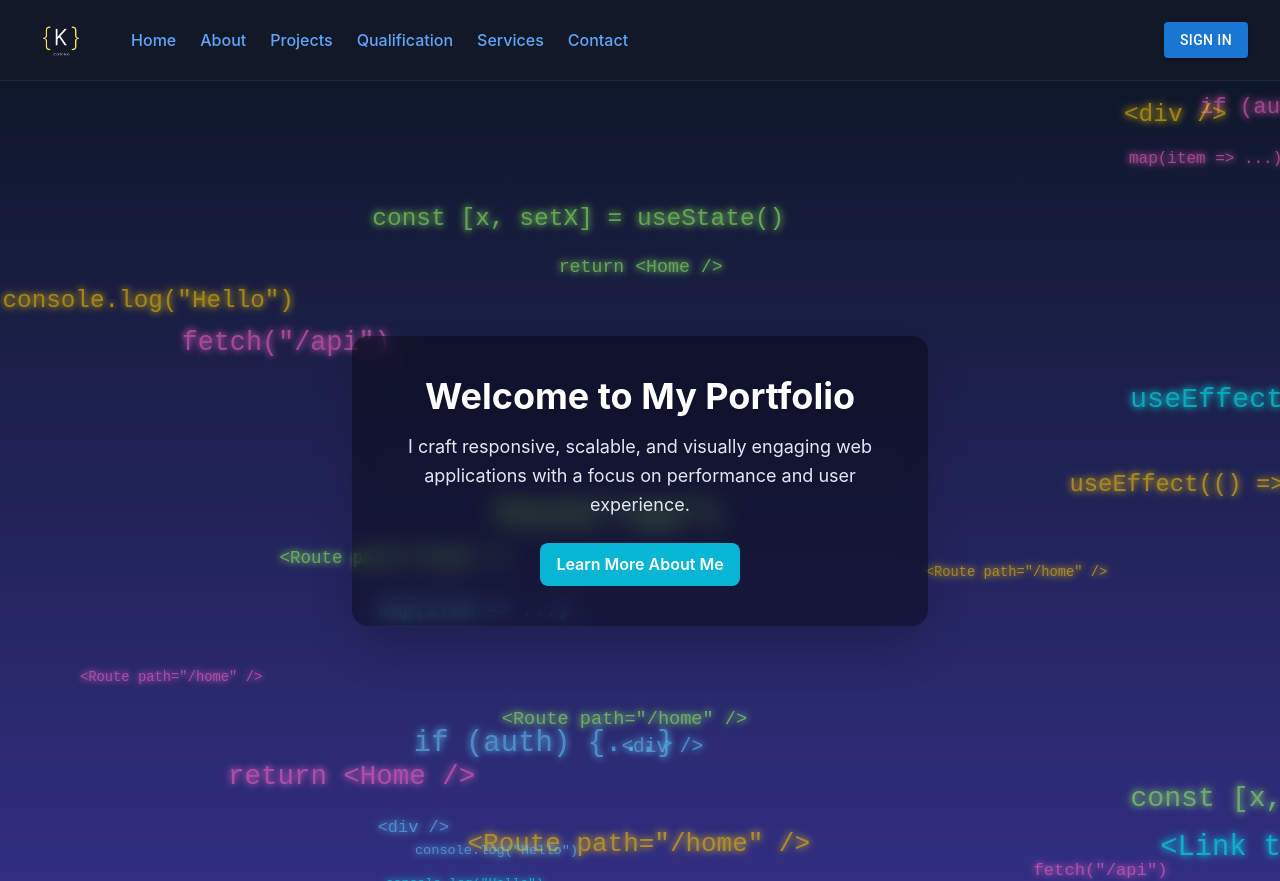
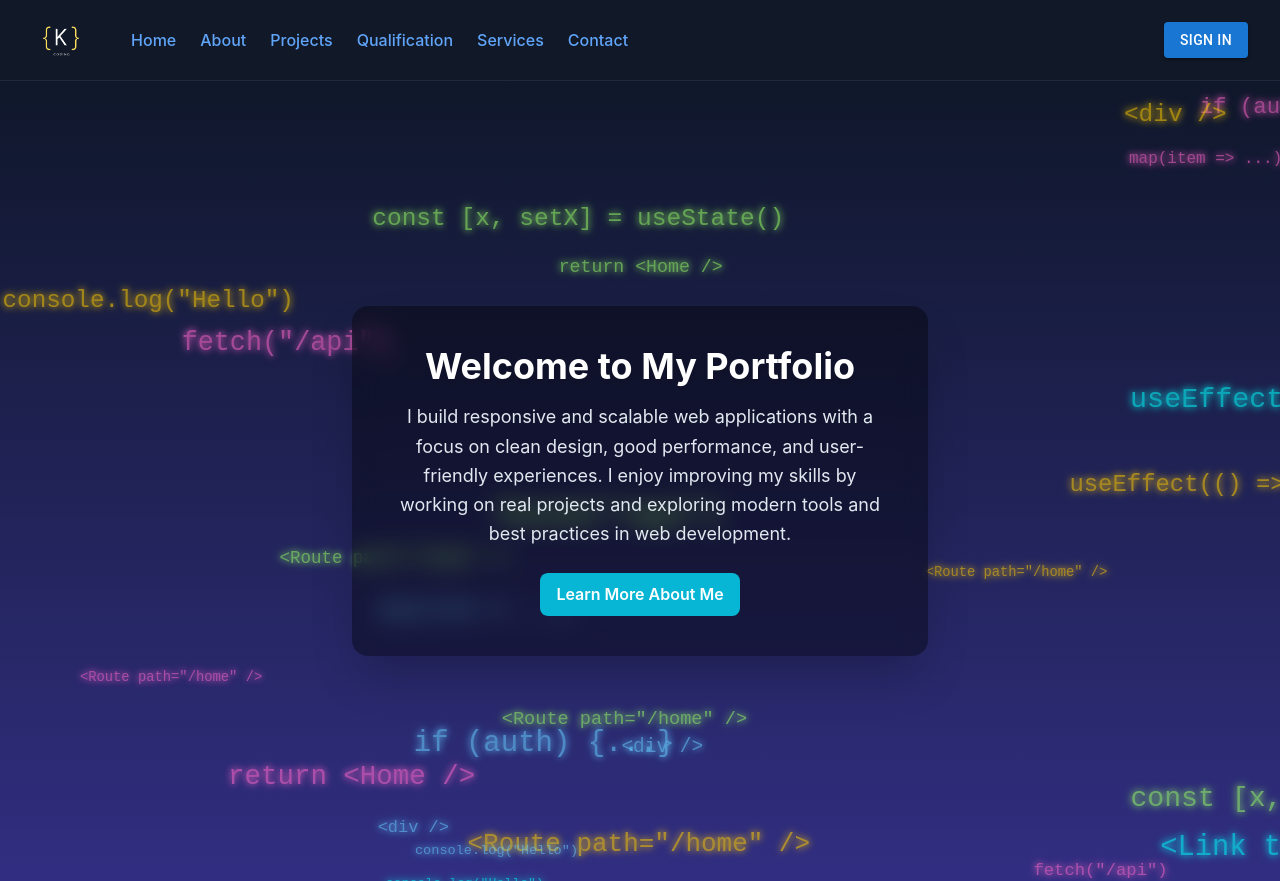
Before and after one commit to tobi-kyle/anotherPortfolio, a React (Vite) app in the folder client/: page / in a window 1280 px wide. Built offline with nearby package versions, Linux system fonts and the light colour scheme; no server answers.

Commit message:
Updated content for CI/CD demonstration

```diff
--- a/client/src/pages/Home.jsx
+++ b/client/src/pages/Home.jsx
@@ -11,7 +11,7 @@ export default function Home() {
           Welcome to My Portfolio
         </h1>
         <p className="text-lg mb-6 text-slate-200 leading-relaxed">
-          I craft responsive, scalable, and visually engaging web applications with a focus on performance and user experience.
+         I build responsive and scalable web applications with a focus on clean design, good performance, and user-friendly experiences. I enjoy improving my skills by working on real projects and exploring modern tools and best practices in web development.
         </p>
         <Link
           to="/about"
```
